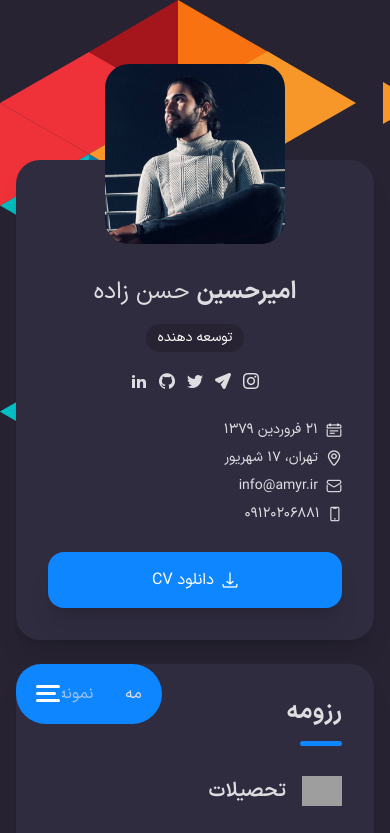
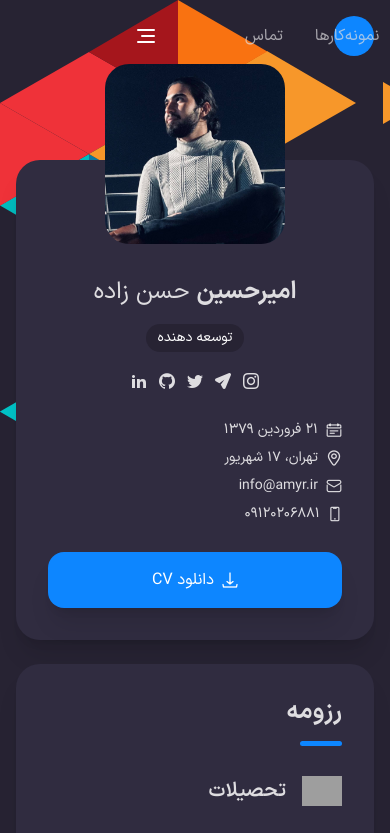
Before and after one commit to 4myr/CV, a Vue app: page /resume in a window 390 px wide. Shown: the top 833 px of the page. Built offline with nearby package versions, Linux system fonts and the light colour scheme; grey boxes are pictures that could not be loaded.

Commit message:
fix: menu responsive handling

```diff
--- /dev/null
+++ b/src/common/helpers/helper.ts
@@ -0,0 +1,2 @@
+export const isMobile = () => screen.width <= 768;
+export const isDesktop = () => screen.width > 768;
--- a/src/components/MainComp.vue
+++ b/src/components/MainComp.vue
@@ -1,5 +1,6 @@
 
 <script setup lang="ts">
+    import { isDesktop, isMobile } from "@/common/helpers/helper";
     import { ref } from "vue";
 
     const props = defineProps<{
@@ -11,23 +12,31 @@
     const toggleMenu = () => {
         menuIsActive.value = !menuIsActive.value
     }
+
+    const menuItems = [
+        { title: 'درباره‌من', path: '/' },
+        { title: 'رزومه', path: '/resume' },
+        { title: 'نمونه‌کارها', path: '/portfolio' },
+        { title: 'تماس', path: '/contact' }
+    ];
 </script>
 <template>
     <div class="w-full h-full">
-      <div class="bg-background-secondary shadow-xl relative p-8 rounded-3xl transition-shadow duration-300 ease-in-out">
-        <div class="absolute left-0 top-0">
-            <div :class="`bg-blue p-4 px-5 min-w-[60px] h-[60px] rounded-[60px] rounded-tl-[50px] flex justify-center items-center`">
-                <div class="gap-12">
-                    <ul :class="`menu-list float-right flex justify-center items-center gap-8 px-10 overflow-hidden ${menuIsActive ? 'w-[350px]' : 'w-0 px-0'} duration-700 transition-all`">
-                        <li><router-link to="/">درباره‌من</router-link></li>
-                        <li><router-link to="/resume">رزومه</router-link></li>
-                        <li><router-link to="/portfolio">نمونه‌کارها</router-link></li>
-                        <li><router-link to="/contact">تماس</router-link></li>
-                    </ul>
-                    <button @click="toggleMenu" :class="`float-left menu ${menuIsActive ? 'is-active' : ''} pt-[3px] pr-[2px]`">
-                        <div class="line w-[24px]" />
-                        <div class="line w-[20px]" />
-                        <div class="line w-[24px]" />
+      <div class="bg-background-secondary shadow-xl md:relative p-8 rounded-3xl transition-shadow duration-300 ease-in-out">
+        <div class="fixed md:absolute m-[16px] md:m-0 right-0 md:right-auto md:left-0 top-0 z-50">
+            <div :class="`parent-menu bg-blue ${menuIsActive ? 'is-active' : ''} p-4 px-5 w-[40px] md:w-auto md:min-w-[60px] h-[40px] md:h-[60px] rounded-[60px] md:rounded-tl-[50px] flex justify-center items-center`">
+                <div class="flex gap-12">
+                    <div :class="`flex justify-center items-center ${isMobile() ? 'mobile-menu-list' : 'desktop-menu-list'} ${menuIsActive ? 'is-active' : ''}`">
+                        <ul :class="`menu-list float-right flex justify-center items-center gap-8 px-10 overflow-hidden ${menuIsActive ? 'w-[350px]' : 'md:w-0 px-0'} duration-700 transition-all`">
+                            <li v-for="item in menuItems" :key="item.title">
+                                <router-link :to="item.path">{{ item.title }}</router-link>
+                            </li>
+                        </ul>
+                    </div>
+                    <button @click="toggleMenu" :class="`float-left menu pt-[5px] ${menuIsActive ? 'is-active pt-0' : ''}  md:pt-[3px] pr-[2px]`">
+                        <div class="line w-[18px] md:w-[24px]" />
+                        <div class="line w-[14px] md:w-[20px]" />
+                        <div class="line w-[18px] md:w-[24px]" />
                     </button>
                 </div>
             </div>
@@ -40,22 +49,37 @@
 </template>
 
 <style>
+    .mobile-menu-list {
+        @apply w-screen h-screen fixed top-0 right-0 bg-background-secondary flex justify-center items-center translate-x-full transition-all
+    }
+    .mobile-menu-list.is-active {
+        @apply !translate-x-0
+    }
+    .mobile-menu-list > .menu-list {
+        @apply flex-col
+    }
     .line {
-        @apply bg-white rounded-full h-[3px] transition-all duration-500
+        @apply bg-white rounded-full h-[2px] md:h-[3px] transition-all duration-500
     }
     .menu {
-        @apply cursor-pointer flex flex-col gap-1 items-end
+        @apply cursor-pointer flex flex-col gap-1 items-start md:items-end
+    }
+    .menu.is-active > .line {
+        @apply bg-blue md:bg-white
+    }
+
+    .parent-menu.is-active {
+        @apply bg-transparent border border-blue md:border-0 md:bg-blue
     }
 
     .menu.is-active .line:nth-child(1) {
-        transform: translateY(6px) rotate(45deg);
+        @apply rotate-45 translate-y-[6px]
     }
     .menu.is-active .line:nth-child(2) {
-        opacity: 0;
-        transform: rotate(45deg);
+        @apply rotate-45 opacity-0
     }
     .menu.is-active .line:nth-child(3) {
-        transform: translateY(-8px) rotate(-45deg);
+        @apply -rotate-45 -translate-y-[6px] md:-translate-y-[8px]
     }
     .menu-list li a {
         @apply opacity-70
```
